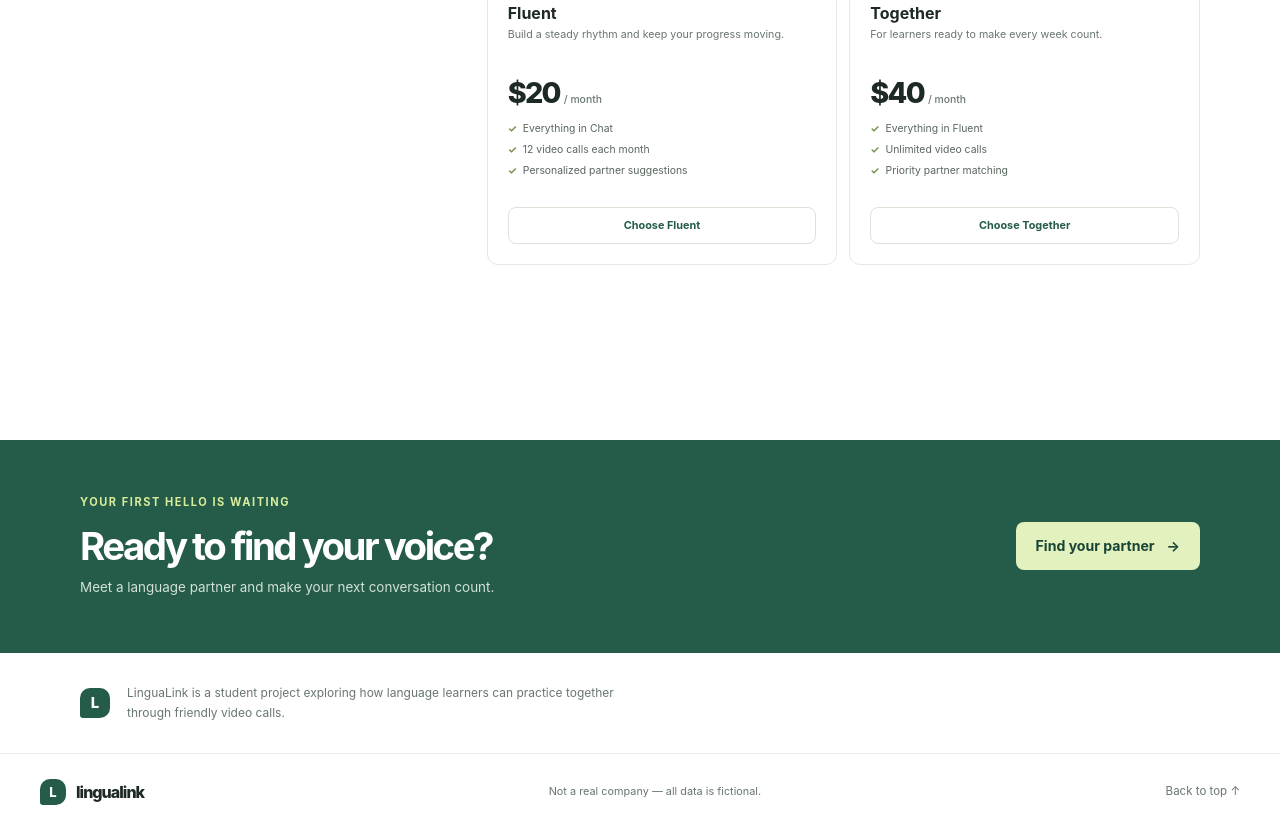
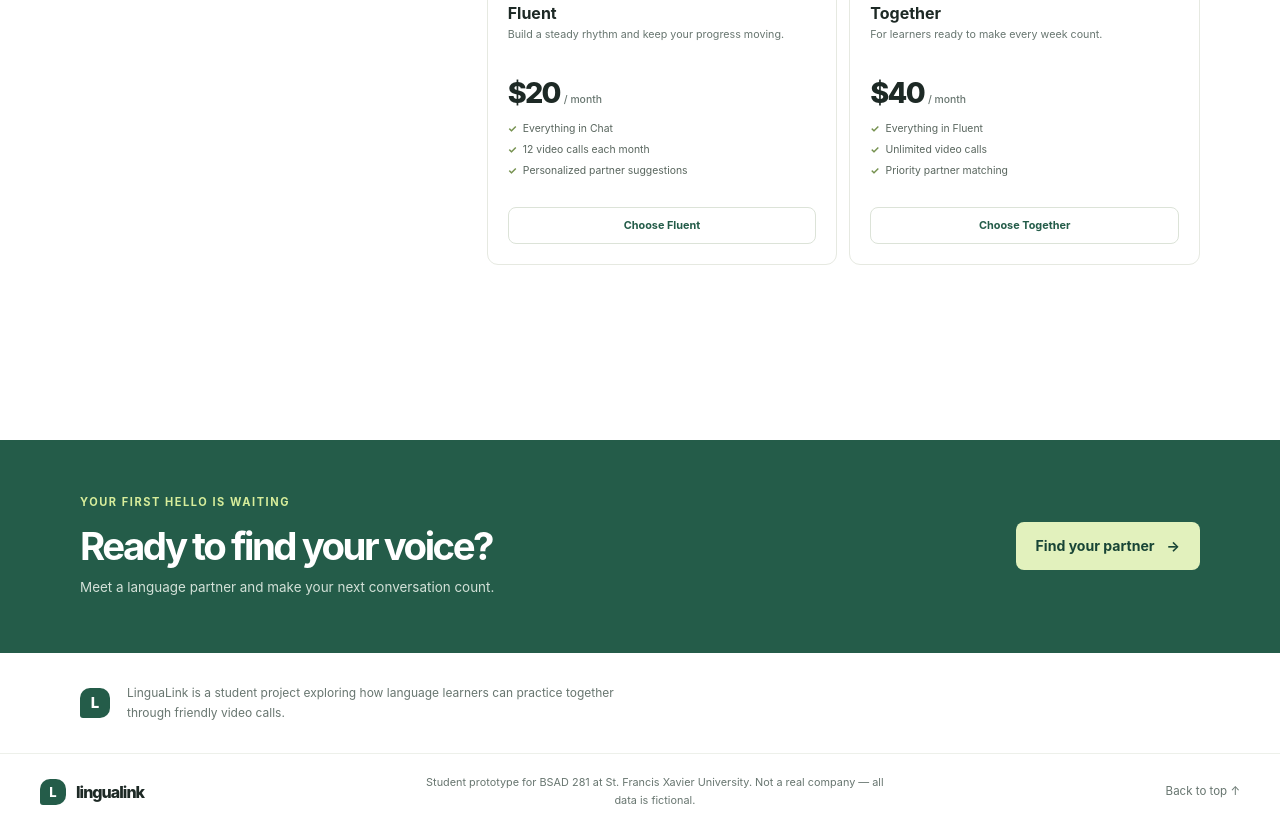
Before and after one commit to dmattie/ai-to-startup-template, a plain HTML site: page index.html in a window 1280 px wide. Shown: the part 2661-3491 px from the top of the page. Drawn offline with Linux system fonts and the light colour scheme.

Commit message:
Restore student project footer
Co-authored-by: Copilot App <223556219+Copilot@users.noreply.github.com>

```diff
--- a/index.html
+++ b/index.html
@@ -144,7 +144,7 @@
 
   <footer class="site-footer">
     <a class="brand footer-brand" href="#home"><span class="brand-mark" aria-hidden="true">L</span><span>lingualink</span></a>
-    <p>Not a real company — all data is fictional.</p>
+    <p>Student prototype for BSAD 281 at St. Francis Xavier University. Not a real company — all data is fictional.</p>
     <a href="#home">Back to top ↑</a>
   </footer>
   <script src="data.js"></script>
```
